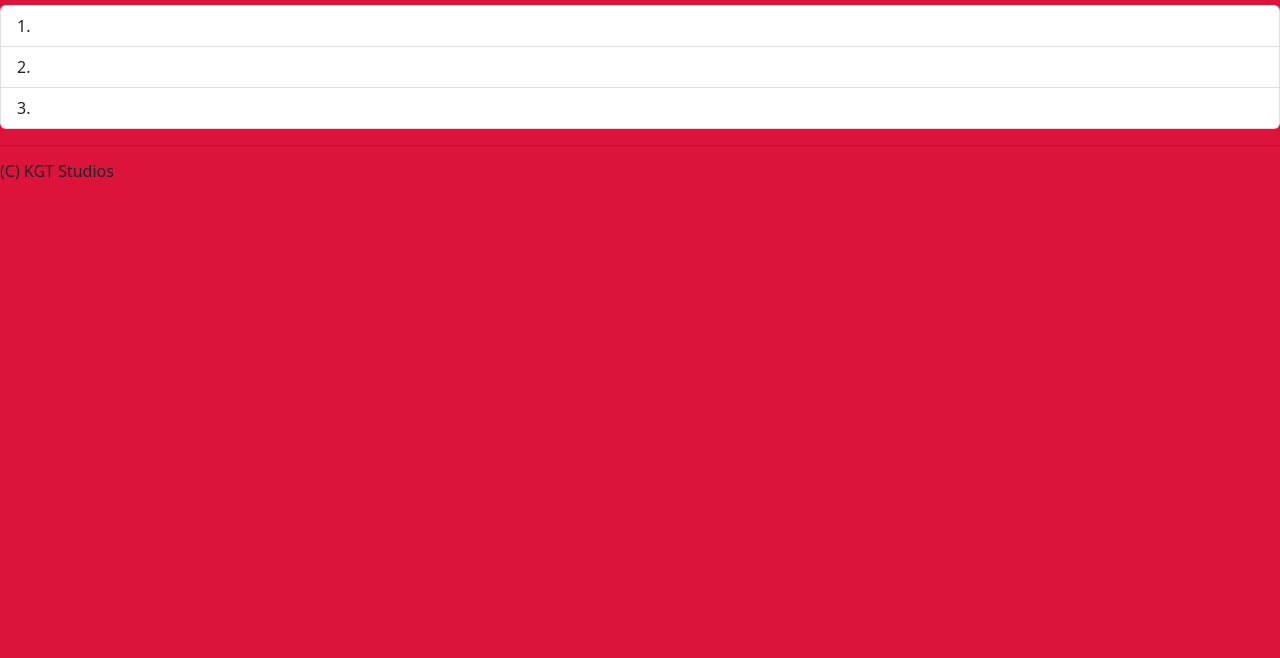
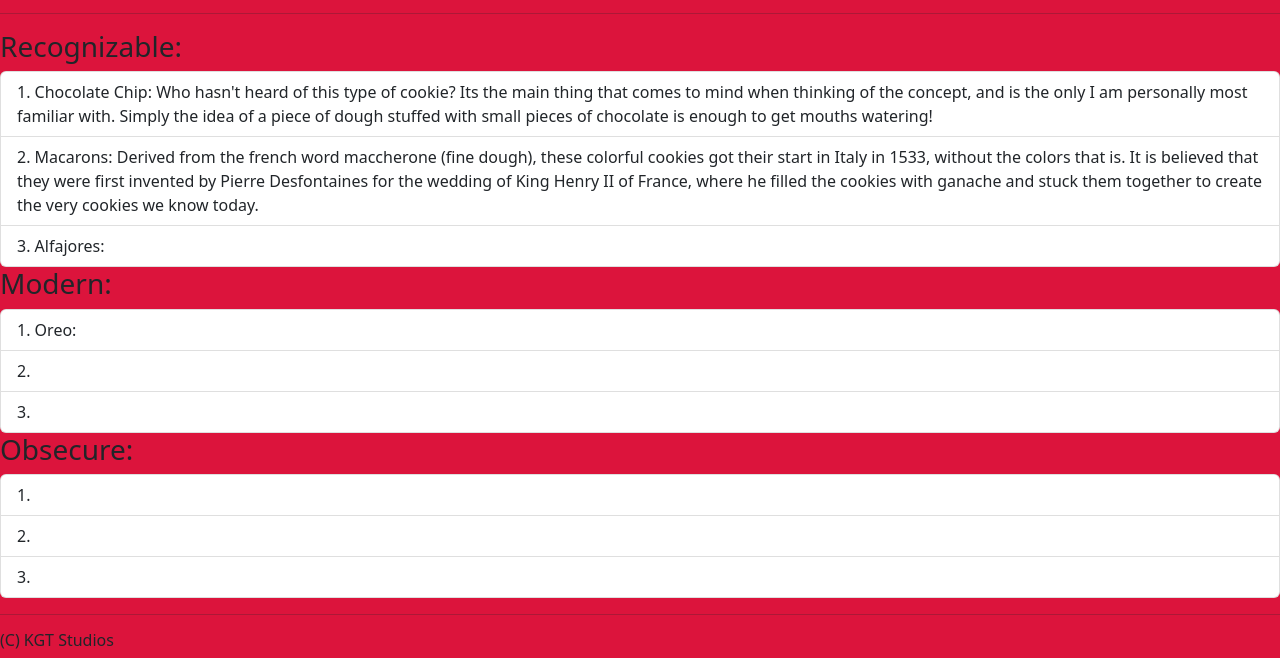
Before and after one commit to KGTCreator/Cookies-Galore-Final-, a plain HTML site: page index.html in a window 1280 px wide. Shown: the part 720-1378 px from the top of the page. Before the commit the page ends 909 px from the top, so only its background shows below. Drawn offline with nearby package versions, Linux system fonts and the light colour scheme.

Commit message:
Second Addition

```diff
--- a/index.html
+++ b/index.html
@@ -23,8 +23,22 @@
 <h5 style="background-color: green;">What is the sweetest food you can think of? Some people may think of cupcakes, ice cream, muffins, and pancakes. But personally, if you were to ask me what the sweetest food of all is, I'd say cookies!</h5>
 <img src="https://cdn.minnesotamonthly.com/wp-content/uploads/sites/85/2022/04/Choc-Chip-Cookies_AdobeFahrwasser.png" width="550">
 <h5 style="background-color: green;">There is a wide range of these sweet snacks all over the globe. Here, we'll talk about some of the most notable ones of the bunch.</h5>
+<hr>
+<h3>Recognizable:</h3>
+<ol class="list-group list-group-numbered">
+    <li class="list-group-item">Chocolate Chip: Who hasn't heard of this type of cookie? Its the main thing that comes to mind when thinking of the concept, and is the only I am personally most familiar with. Simply the idea of a piece of dough stuffed with small pieces of chocolate is enough to get mouths watering!</li>
+    <li class="list-group-item">Macarons: Derived from the french word maccherone (fine dough), these colorful cookies got their start in Italy in 1533, without the colors that is. It is believed that they were first invented by Pierre Desfontaines for the wedding of King Henry II of France, where he filled the cookies with ganache and stuck them together to create the very cookies we know today.</li>
+    <li class="list-group-item">Alfajores:</li>
+  </ol>
 
+  <h3>Modern:</h3>
+<ol class="list-group list-group-numbered">
+    <li class="list-group-item">Oreo:</li>
+    <li class="list-group-item"></li>
+    <li class="list-group-item"></li>
+  </ol>
 
+  <h3>Obsecure:</h3>
 <ol class="list-group list-group-numbered">
     <li class="list-group-item"></li>
     <li class="list-group-item"></li>
```
